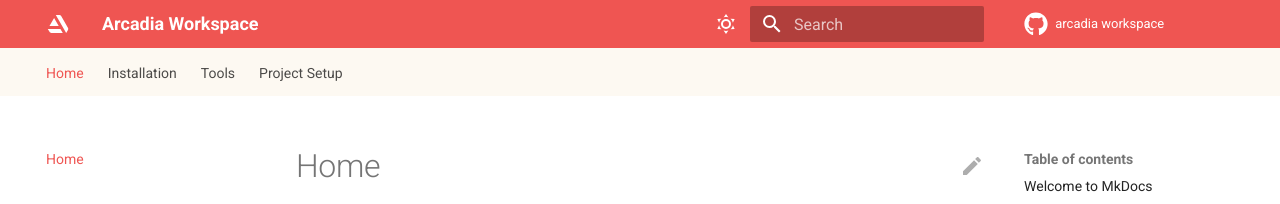
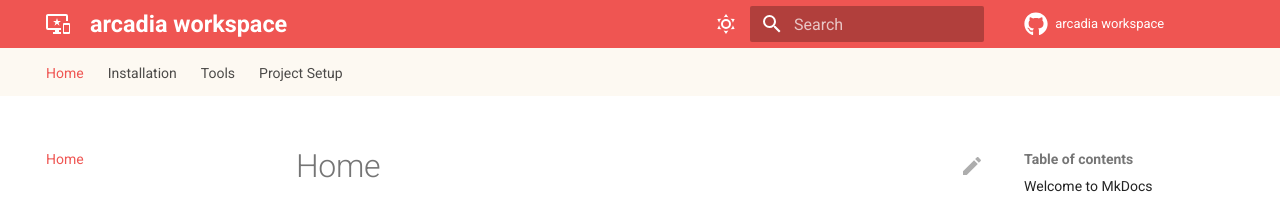
Before and after one commit to netologist/arcadia, an MkDocs documentation site: the page built from docs/index.md, in a window 1280 px wide. Shown: the top 204 px of the page. Built offline with MkDocs 1.6.1 and Material for MkDocs 9.7.7, drawn with Linux system fonts in a browser that asks for light colours; comment, search, counter and statistics services are not loaded.

Commit message:
feat: update logo

```diff
--- a/docs/assets/css/theme.css
+++ b/docs/assets/css/theme.css
@@ -19,15 +19,16 @@
     color: #0091EB;
 }
 
-/*
-.md-tabs__link {
-    color: red;
+[dir=ltr] .md-header__title {
+    margin-left: .4rem;
 }
 
-.md-tabs__link:hover {
-    color: green;
+.md-header__topic {
+    font-size: 1.3em;
 }
 
-.md-tabs__link:focus {
-    color: blue;
+/*
+    font-weight: 200;
+    font-family: Verdana, Geneva, Tahoma, sans-serif;
+    letter-spacing: 0.05em;
 } */
--- a/mkdocs.yml
+++ b/mkdocs.yml
@@ -1,4 +1,4 @@
-site_name: Arcadia Workspace
+site_name: arcadia workspace
 site_url: https://netologist.github.io/arcadia/
 site_author: Hasan Ozgan
 
@@ -19,7 +19,7 @@ theme:
   name: material
   icon:
     repo: fontawesome/brands/github
-    logo: material/artstation
+    logo: material/monitor-cellphone-star
     edit: material/pencil
     view: material/eye
   palette:
```
